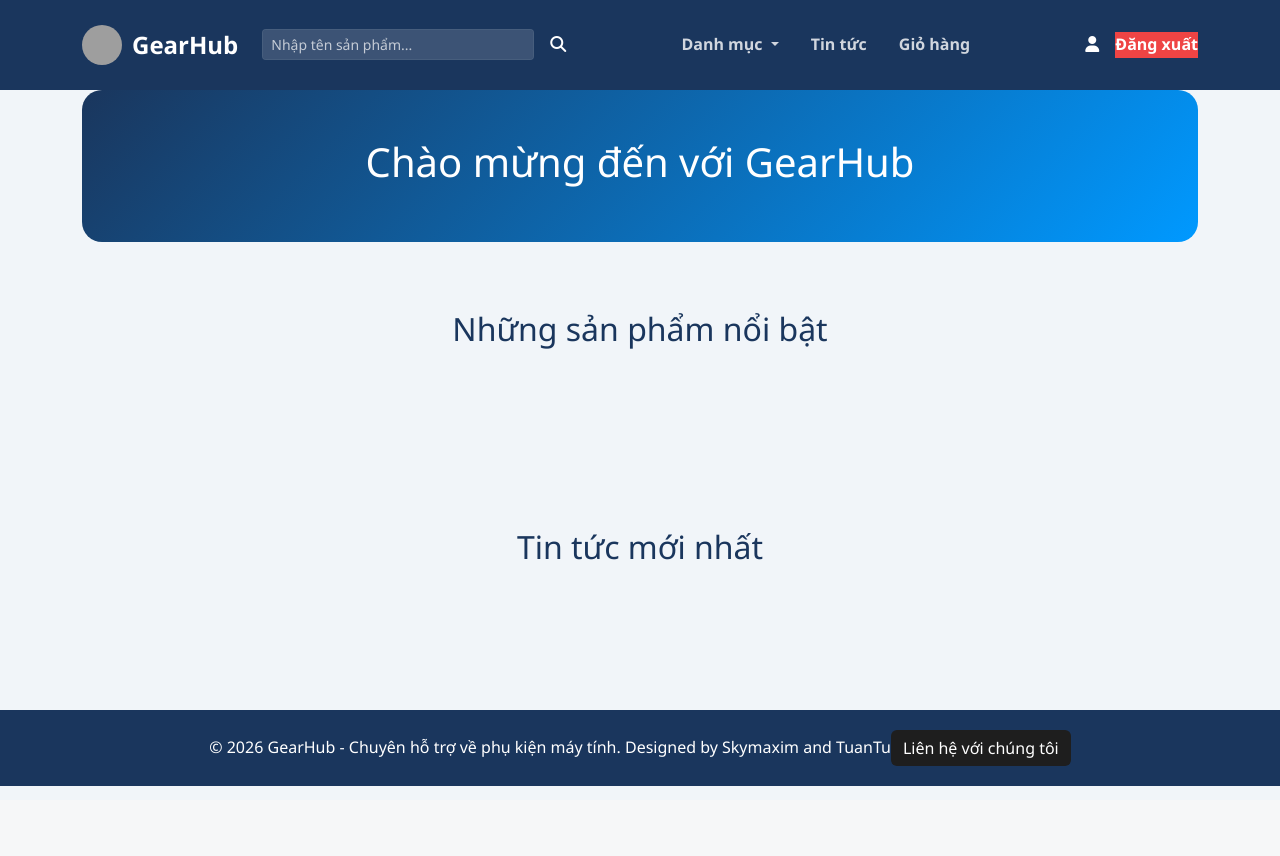
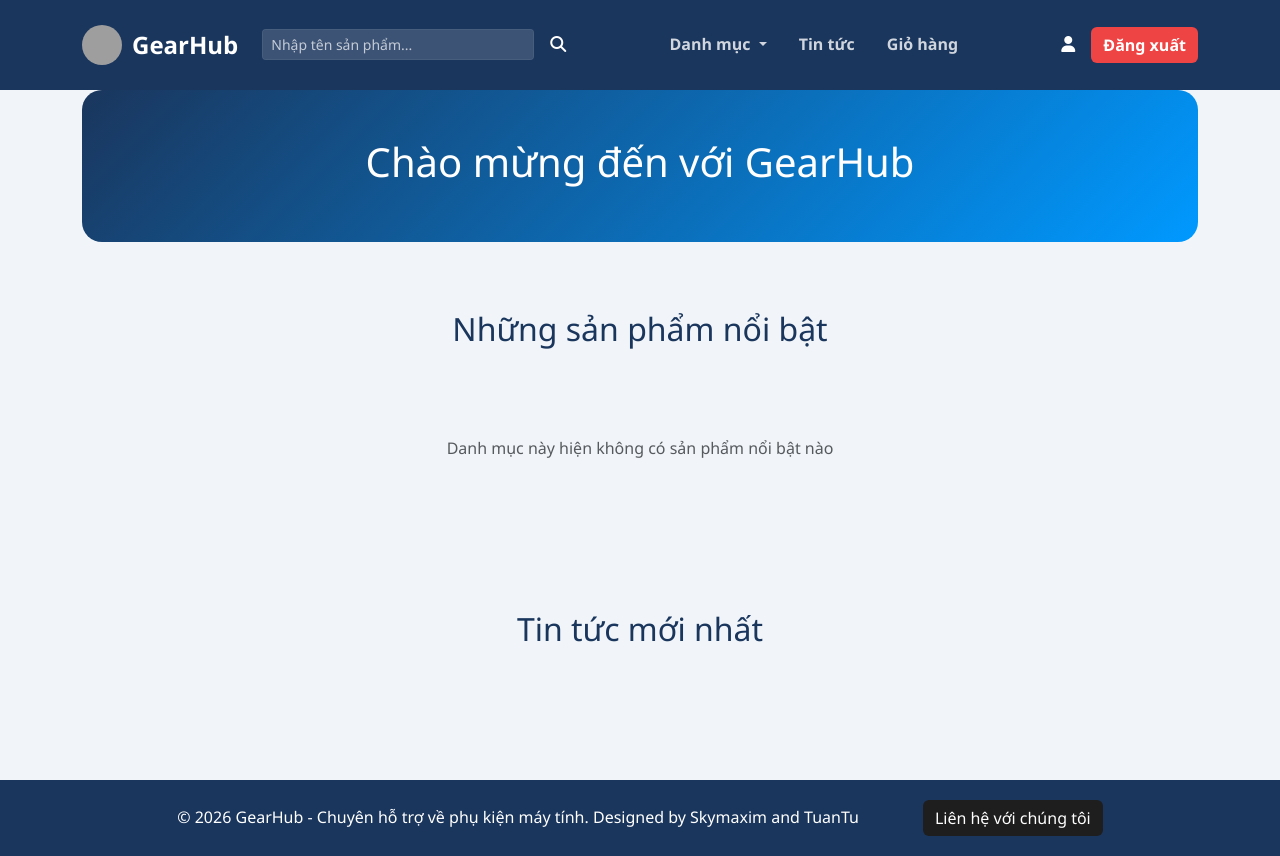
Before and after one commit to Skymaxim09/Website-GearHub, a Django app: page / in a window 1280 px wide. Before the commit the page ends 786 px from the top, so only its background shows below. Run offline with Django 5.2, Linux system fonts and the light colour scheme; a user stored in the database is signed in; data comes from the database, SQL or seed files in the repository; data that the repository does not hold is empty; grey boxes are pictures that could not be loaded.

Commit message:
Feat: Edit base and home templates

```diff
--- a/templates/base.html
+++ b/templates/base.html
@@ -19,12 +19,12 @@
     <header class="navbar navbar-expand-lg navbar-gearhub py-3">
         <div class="container">
 
-            <a href="#" class="navbar-brand d-flex align-items-center">
+            <a href="{% url 'home' 'ban-phim' %}" class="navbar-brand d-flex align-items-center">
                 <img src="{% static 'image/Logo.png' %}" alt="Logo" class="logo">
                 <span class="logo-name">GearHub</span>
             </a>
 
-            <form action="" class="search-box me-auto ms-2" method="get">
+            <form action="{% url 'search_box' %}" class="search-box me-auto ms-2" method="get">
                 {% csrf_token %}
                 <input type="text" class="form-control form-control-sm" name="q" placeholder="Nhập tên sản phẩm..."
                     value="{{ request.GET.q|default:'' }}">
@@ -47,7 +47,7 @@
                         <ul class="dropdown-menu shadow">
                             {% for cate in categories %}
                             <li>
-                                <a class="nav-link-dropdown dropdown-item" href="#">
+                                <a class="nav-link-dropdown dropdown-item" href="{% url 'product_list' cate.slug %}">
                                     {{ cate.name }}
                                 </a>
                             </li>
@@ -56,7 +56,7 @@
                             {% endfor %}
                         </ul>
                     </li>
-                    <li class="nav-item me-3"><a class="nav-link" href="#">Tin tức</a></li>
+                    <li class="nav-item me-3"><a class="nav-link" href="{% url 'post_list' %}">Tin tức</a></li>
                     <li class="nav-item">
                         <a class="nav-link" href="#">
                             Giỏ hàng
@@ -72,7 +72,7 @@
                 </ul>
             </div>
 
-            <div class="d-flex align-items-center">
+            <div class="d-flex align-items-center" id="userAuth">
                 {% if user.is_authenticated %}
                 <div class="user-menu mx-3">
                     <a href="#">
@@ -83,7 +83,7 @@
 
                 <form action="" class="d-inline" method="post">
                     {% csrf_token %}
-                    <button type="submit" class="btn-logout">Đăng xuất</button>
+                    <button type="submit" class="btn btn-logout">Đăng xuất</button>
                 </form>
                 {% else %}
                 <a href="#" class="btn btn-light me-2">Đăng nhập</a>
@@ -110,9 +110,9 @@
         {% block content %}{% endblock %}
     </main>
 
-    <footer>
-        <p>&copy; 2026 GearHub - Chuyên hỗ trợ về phụ kiện máy tính. Designed by Skymaxim and TuanTu</p>
-        <a href="#" class="btn btn-light">Liên hệ với chúng tôi</a>
+    <footer class="gap-3">
+        <p class="me-5">&copy; 2026 GearHub - Chuyên hỗ trợ về phụ kiện máy tính. Designed by Skymaxim and TuanTu</p>
+        <a href="{% url 'contact' %}" class="btn btn-light">Liên hệ với chúng tôi</a>
     </footer>
 
     <script src="https://cdn.jsdelivr.net/npm/bootstrap@5.3.8/dist/js/bootstrap.bundle.min.js"
--- a/templates/home.html
+++ b/templates/home.html
@@ -9,7 +9,7 @@
 {% block content %}
 <section class="hero-banner">
     {% if banners %}
-    <div id="heroBannerCarousel" class="carousel slide carousel-fade" data-bs-ride="carousel" data-bs-interval="5000">
+    <div id="heroBannerCarousel" class="carousel slide carousel-fade carousel-banner" data-bs-ride="carousel" data-bs-interval="5000">
         <div class="carousel-indicators">
             {% for banner in banners %}
                 <button type="button" data-bs-target="#heroBannerCarousel" data-bs-slide-to="{{ forloop.counter0 }}"
@@ -69,7 +69,11 @@
         <div class="col-md-6 col-lg-3">
             <div class="product-card">
                 <div class="product-img-wrapper">
-                    <a href="#" class="product-img">
+                    <span class="product-status-badge status-{{ product.status }}">
+                        {{ product.get_status_display }}
+                    </span>
+
+                    <a href="{% url 'product_detail' product.category.slug product.id %}" class="product-img">
                         <img src="{{ product.image.url }}" alt="{{ product.name }}">
                     </a>
                 </div>
@@ -81,6 +85,10 @@
                 </div>
 
             </div>
+        </div>
+        {% empty %}
+        <div class="text-center mb-3">
+            <p class="text-muted">Danh mục này hiện không có sản phẩm nổi bật nào</p>
         </div>
         {% endfor %}
     </div>
```
